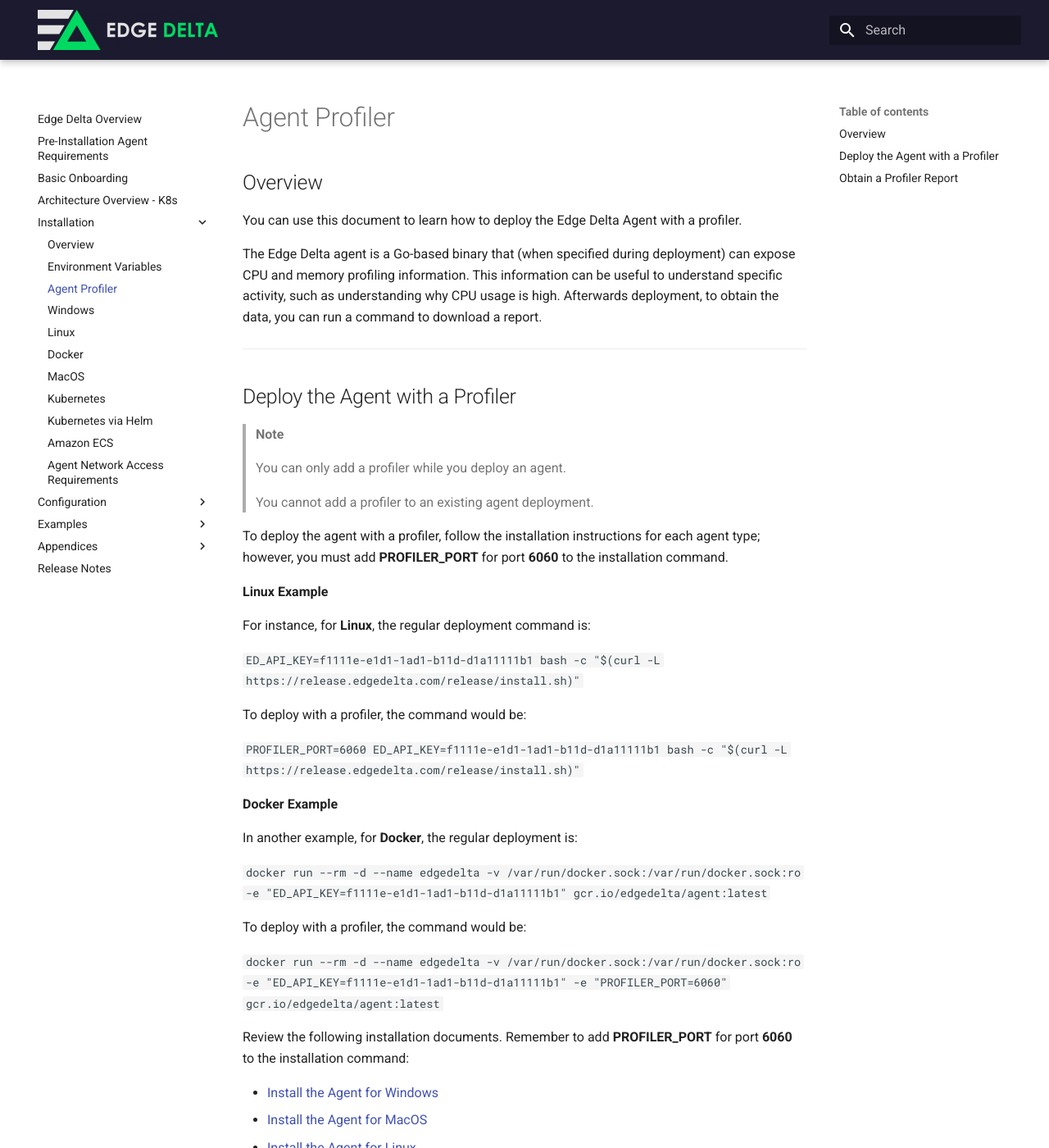
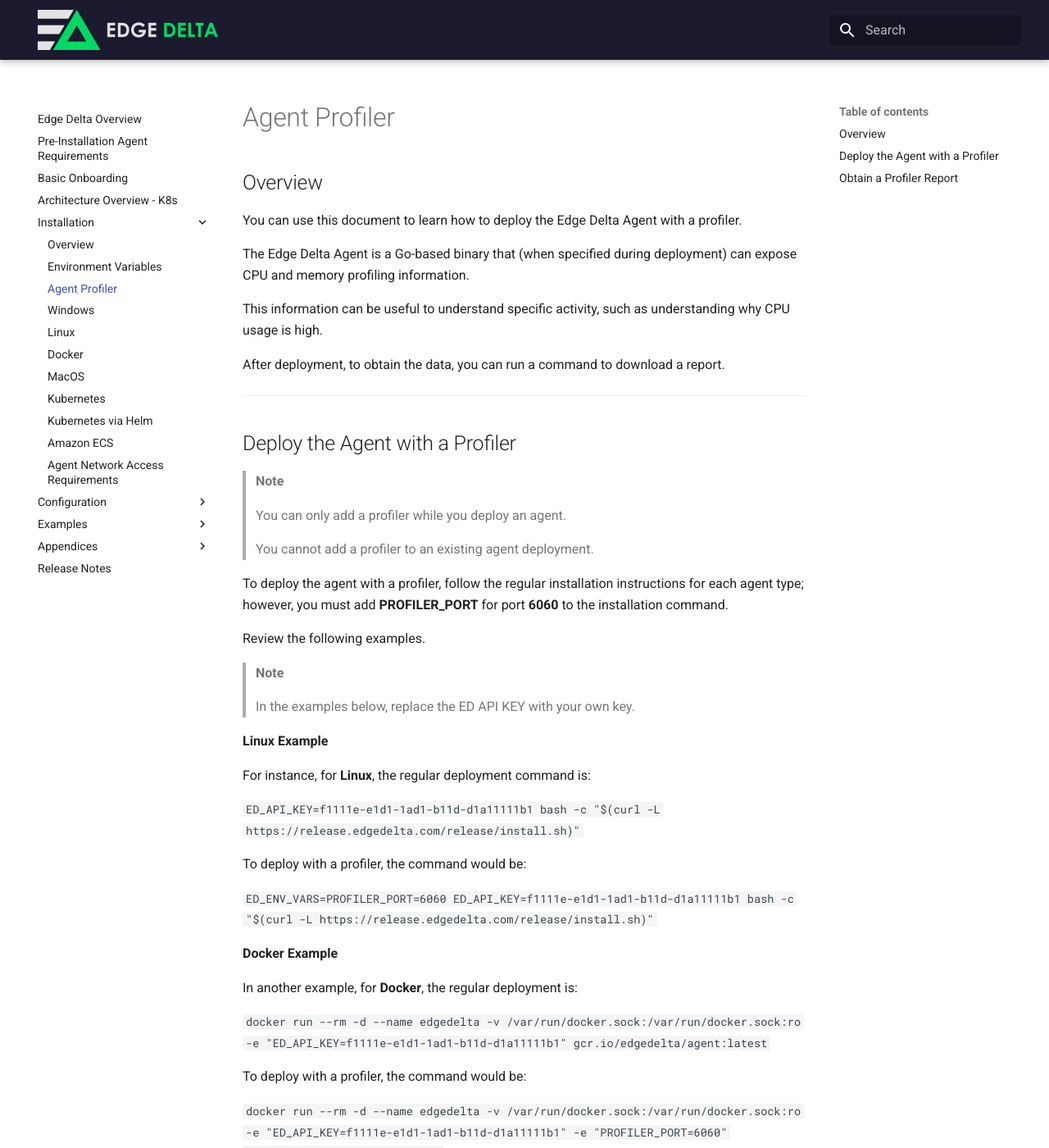
Before and after one commit to edgedelta/docs, an MkDocs documentation site: the page built from docs/installation/add-profiler-agent.md, in a window 1280 px wide and 1400 px high. Shown: the whole window at 82% size. Built offline with MkDocs 1.6.1 and Material for MkDocs 9.7.7, drawn with Linux system fonts in a browser that asks for light colours; some of the changed text lies outside the part shown.

Commit message:
Update add-profiler-agent.md

```diff
--- a/docs/installation/add-profiler-agent.md
+++ b/docs/installation/add-profiler-agent.md
@@ -3,7 +3,11 @@ Overview
 
 You can use this document to learn how to deploy the Edge Delta Agent with a profiler.
 
-The Edge Delta agent is a Go-based binary that (when specified during deployment) can expose CPU and memory profiling information. This information can be useful to understand specific activity, such as understanding why CPU usage is high. Afterwards deployment, to obtain the data, you can run a command to download a report.
+The Edge Delta Agent is a Go-based binary that (when specified during deployment) can expose CPU and memory profiling information.
+
+This information can be useful to understand specific activity, such as understanding why CPU usage is high.
+
+After deployment, to obtain the data, you can run a command to download a report.
 
 * * * * *
 
@@ -16,7 +20,13 @@ Deploy the Agent with a Profiler
 >
 > You cannot add a profiler to an existing agent deployment.
 
-To deploy the agent with a profiler, follow the installation instructions for each agent type; however, you must add **PROFILER_PORT** for port **6060** to the installation command.
+To deploy the agent with a profiler, follow the regular installation instructions for each agent type; however, you must add **PROFILER_PORT** for port **6060** to the installation command.
+
+Review the following examples.
+
+> **Note**
+>
+> In the examples below, replace the ED API KEY with your own key.
 
 **Linux Example**
 
@@ -26,7 +36,7 @@ For instance, for **Linux**, the regular deployment command is:
 
 To deploy with a profiler, the command would be:
 
-<code>PROFILER_PORT=6060 ED_API_KEY=f1111e-e1d1-1ad1-b11d-d1a11111b1 bash -c "$(curl -L https://release.edgedelta.com/release/install.sh)"</code>
+<code>ED_ENV_VARS=PROFILER_PORT=6060 ED_API_KEY=f1111e-e1d1-1ad1-b11d-d1a11111b1 bash -c "$(curl -L https://release.edgedelta.com/release/install.sh)"</code>
 
 **Docker Example**
 
@@ -55,11 +65,21 @@ Obtain a Profiler Report
 
 When you obtain a profiler report, you can send the report to Edge Delta for analysis.
 
+> **Note**
+>
+> You can also view the data using the ppof tool.
+> 1. Run the following command to install pprof, which requires golang installed:
+<code>go install github.com/google/pprof@latest</code>
+> 2. Run the following command to visualize pprof results:
+<code>pprof -web /tmp/cpu.pb.gz</code>
+
+
+
 Based on the information you want to obtain, run the following command:
 
-For information on Heap, run:
+For information on heap, run:
 
-<code>curl -sK -v <http://localhost:8080/debug/pprof/heap> > heap.out</code>
+<code>curl -sK -v <http://localhost:8080/debug/pprof/heap> --output /tmp/heap.pb.gz</code>
 
 For information on CPU, run:
 
```
Also changed, not shown: other parts of docs/installation/add-profiler-agent.md (+1 -1 lines).
